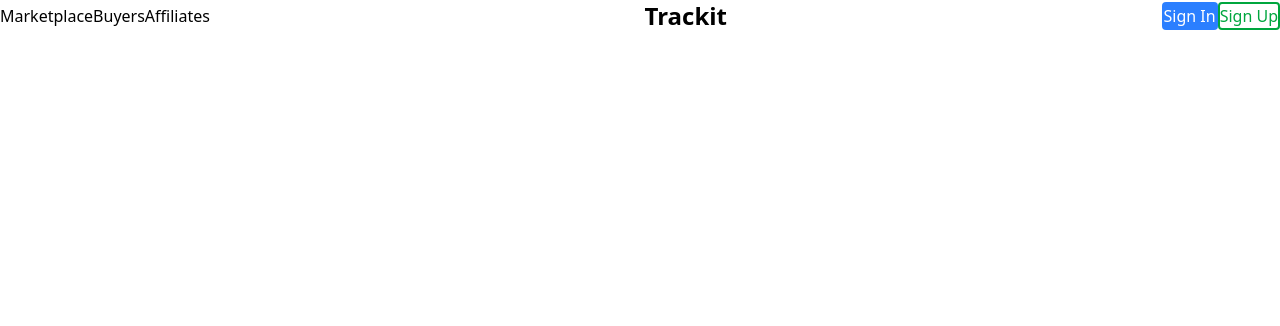
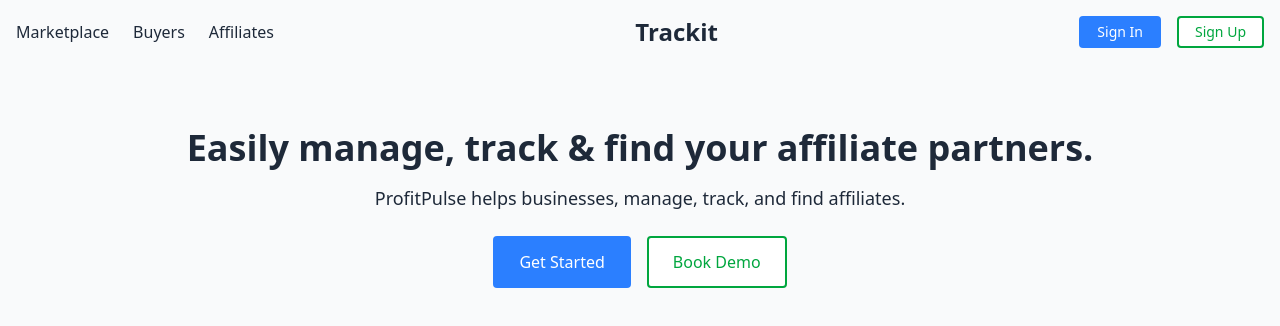
Before and after one commit to fasakinhenry/shoptinz, a React (Vite) app in the folder client/: page / in a window 1280 px wide. Shown: the top 326 px of the page. Built offline with nearby package versions, Linux system fonts and the light colour scheme.

Commit message:
feat: create the topbar and Hero

```diff
--- a/client/package.json
+++ b/client/package.json
@@ -11,6 +11,7 @@
   },
   "dependencies": {
     "@tailwindcss/vite": "^4.1.12",
+    "lucide-react": "^0.539.0",
     "react": "^19.1.0",
     "react-dom": "^19.1.0",
     "react-router": "^7.8.0",
--- a/client/src/App.jsx
+++ b/client/src/App.jsx
@@ -1,7 +1,15 @@
+import { BrowserRouter, Routes, Route } from 'react-router';
+import LandingPage from '@/routes/landingPage';
 import './index.css';
 
 const App = () => {
-  return <div className='text-2xl font-bold'>App</div>;
+  return (
+    <BrowserRouter>
+      <Routes>
+        <Route path='/' element={<LandingPage />} />
+      </Routes>
+    </BrowserRouter>
+  );
 };
 
 export default App;
--- a/client/src/components/landing/header/index.jsx
+++ b/client/src/components/landing/header/index.jsx
@@ -1,33 +1,79 @@
-import { Link } from 'react-router';
-import { useState } from 'react';
-import Button from '@/components/ui/button';
+import { Link } from "react-router";
+import { useState } from "react";
+import { Menu, X } from "lucide-react"; // icons
+import Button from "@/components/ui/button";
 
-const TopBar = () => {
+const Header = () => {
   const [menuOpen, setMenuOpen] = useState(false);
+
   const navigations = [
-    { to: '/marketplace', title: 'Marketplace' },
-    { to: '/buyers', title: 'Buyers' },
-    { to: '/affiliates', title: 'Affiliates' },
+    { to: "/marketplace", title: "Marketplace" },
+    { to: "/buyers", title: "Buyers" },
+    { to: "/affiliates", title: "Affiliates" },
   ];
 
   return (
-    <header className='w-screen flex justify-center'>
-      <div className='container flex justify-between items-center'>
-        <nav>
+    <header className="w-screen flex justify-center py-4">
+      <div className="container flex justify-between items-center px-4">
+        {/* Desktop Nav */}
+        <nav className="hidden md:flex space-x-6">
           {navigations.map((nav) => (
-            <Link key={nav.to} to={nav.to}>
+            <Link
+              key={nav.to}
+              to={nav.to}
+              className="block hover:text-blue-600"
+            >
               {nav.title}
             </Link>
           ))}
         </nav>
-        <div className='font-bold text-2xl'>Trackit</div>
-        <div className='space-x-4'>
-          <Button variant='primary'>Sign In</Button>
-          <Button variant='secondary'>Sign Up</Button>
+
+        {/* Logo */}
+        <div className="font-bold text-2xl">Trackit</div>
+
+        {/* Desktop Buttons */}
+        <div className="hidden md:flex space-x-4">
+          <Button variant="primary" size='sm'>Sign In</Button>
+          <Button variant="secondary" size='sm'>Sign Up</Button>
         </div>
+
+        {/* Mobile Hamburger */}
+        <button
+          className="md:hidden p-2 rounded hover:bg-gray-100"
+          onClick={() => setMenuOpen(!menuOpen)}
+        >
+          {menuOpen ? <X size={24} /> : <Menu size={24} />}
+        </button>
       </div>
+
+      {/* Mobile Drawer */}
+      {menuOpen && (
+        <div className="md:hidden absolute top-16 left-0 w-full bg-white border-t shadow-lg z-50">
+          <nav className="flex flex-col space-y-4 p-4">
+            {navigations.map((nav) => (
+              <Link
+                key={nav.to}
+                to={nav.to}
+                className="block hover:text-blue-600"
+                onClick={() => setMenuOpen(false)}
+              >
+                {nav.title}
+              </Link>
+            ))}
+
+            <div className="flex flex-col space-y-2 pt-4 border-t">
+              <Button variant="primary" className="w-full">
+                Sign In
+              </Button>
+              <Button variant="secondary" className="w-full">
+                Sign Up
+              </Button>
+            </div>
+          </nav>
+        </div>
+      )}
     </header>
   );
 };
 
-export default TopBar;
+export default Header;
--- a/client/src/components/landing/hero/index.jsx
+++ b/client/src/components/landing/hero/index.jsx
@@ -1,4 +1,5 @@
-import Button from '@components/button';
+
+import Button from '../../ui/button';
 import './hero.css';
 
 const Hero = () => {
--- a/client/src/components/ui/button/index.jsx
+++ b/client/src/components/ui/button/index.jsx
@@ -13,7 +13,7 @@
 };
 
 const sizeStyles = {
-  sm: 'text-sm py-2 px-4',
+  sm: 'text-sm py-1 px-4',
   md: 'text-base py-3 px-6',
   lg: 'text-lg py-4 px-8',
 };
--- a/client/src/index.css
+++ b/client/src/index.css
@@ -1,10 +1,13 @@
 @import url('https://fonts.googleapis.com/css2?family=Roboto:ital,wght@0,100..900;1,100..900&display=swap');
 @import 'tailwindcss';
 
-* {
-  box-sizing: border-box;
-  margin: 0;
-  padding: 0;
+@layer base {
+  * {
+    margin: 0;
+    padding: 0;
+    box-sizing: border-box;
+    scroll-behavior: smooth;
+  }
 }
 
 body {
--- a/client/src/main.jsx
+++ b/client/src/main.jsx
@@ -1,16 +1,9 @@
 import { StrictMode } from 'react';
 import { createRoot } from 'react-dom/client';
-import { BrowserRouter, Routes, Route } from 'react-router';
-import './index.css';
 import App from './App.jsx';
-import LandingPage from '@/routes/landingPage';
 
 createRoot(document.getElementById('root')).render(
   <StrictMode>
-    <BrowserRouter>
-      <Routes>
-        <Route path='/' element={<LandingPage />} />
-      </Routes>
-    </BrowserRouter>
+      <App />
   </StrictMode>
 );
--- a/client/src/routes/landingPage/index.jsx
+++ b/client/src/routes/landingPage/index.jsx
@@ -1,8 +1,12 @@
-import TopBar from '@/components/landing/header';
+import Header from '@/components/landing/header';
+import Hero from '@/components/landing/hero';
 const LandingPage = () => {
   return (
-    <div className='h-screen w-full overflow-x-hidden'>
-      <TopBar />
+    <div className='min-h-screen w-full overflow-x-hidden bg-gray-50 text-gray-800'>
+      <Header />
+      <div className='container mx-auto px-4 flex flex-col'>
+        <Hero />
+      </div>
     </div>
   );
 };
```
Also changed, not shown: client/src/App.css (deleted, +0 -10 lines), 1 other file (tests, documents, lock files or other folders).
